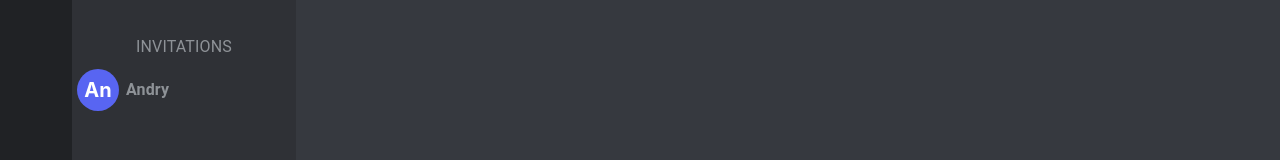
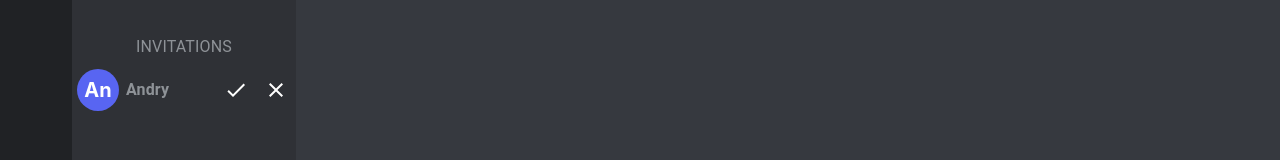
Before and after one commit to MorenoRajaonarison/meetalk, a React (Create React App) app in the folder front/: page /dashboard in a window 1280 px wide. Shown: the part 565-725 px from the top of the page. Built offline with nearby package versions, Linux system fonts and the light colour scheme.

Commit message:
btn accept reject

```diff
--- /dev/null
+++ b/front/src/Dashboard/FriendsSidebar/PendingInvitationList/InvitationDecision.jsx
@@ -0,0 +1,24 @@
+import React from 'react'
+import {Clear,Check} from "@mui/icons-material"
+import {IconButton, Box} from "@mui/material"
+
+const InvitationDecision = ({disabled, accept, reject}) => {
+  return <Box sx={{display: 'flex'}}>
+      <IconButton
+        style={{color: '#fff'}}
+        disabled={disabled}
+        onClick={accept}
+      >
+        <Check/>
+      </IconButton>
+    <IconButton
+      style={{color: '#fff'}}
+      disabled={disabled}
+      onClick={reject}
+    >
+      <Clear/>
+    </IconButton>
+    </Box>
+}
+
+export default InvitationDecision
--- a/front/src/Dashboard/FriendsSidebar/PendingInvitationList/InvitationItem.jsx
+++ b/front/src/Dashboard/FriendsSidebar/PendingInvitationList/InvitationItem.jsx
@@ -1,13 +1,21 @@
 import React, {useState} from 'react'
 import {Tooltip, Typography, Box} from "@mui/material"
 import Avatar from "../../../shared/components/Avatar"
+import InvitationDecision from './InvitationDecision'
 
 const InvitationItem = ({id, username, mail, acceptInvitation = () => {}, rejectInvitation = () => {}}) => {
   const [isDisabledBtn, setIsDisabledBtn] = useState(false)
+
   const handleAccept = () => {
     acceptInvitation({id})
     setIsDisabledBtn(true)
   }
+
+  const handleReject = () => {
+    rejectInvitation({id})
+    setIsDisabledBtn(false)
+  }
+
   return (
     <Tooltip title={mail}>
       <div style={{width: '100%'}}>
@@ -30,6 +38,11 @@ const InvitationItem = ({id, username, mail, acceptInvitation = () => {}, reject
             variant='subtitle1'>
             {username}
           </Typography>
+          <InvitationDecision
+            disabled={isDisabledBtn}
+            accept={handleAccept}
+            reject={handleReject}
+          />
         </Box>
       </div>
     </Tooltip>
```
